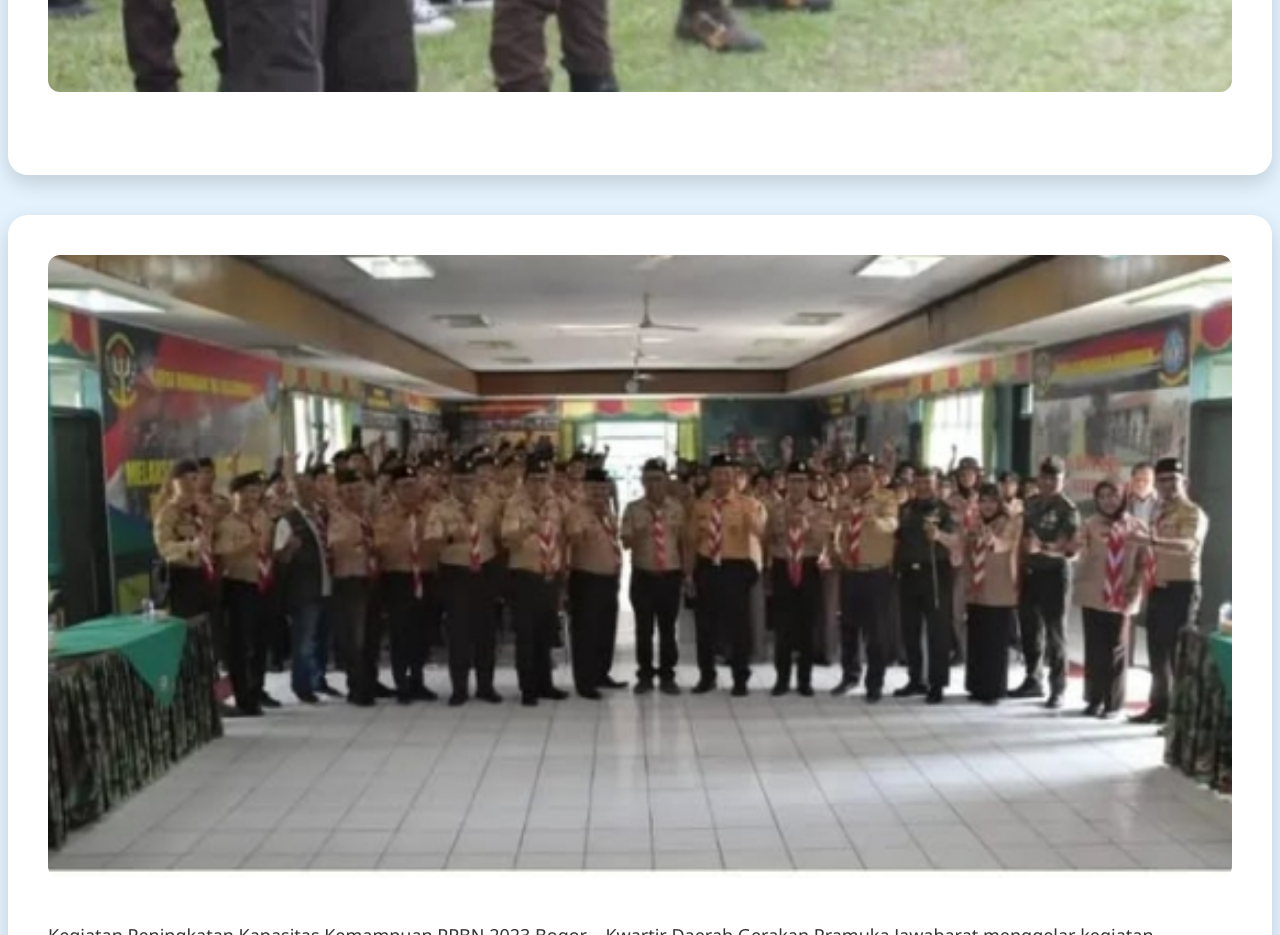
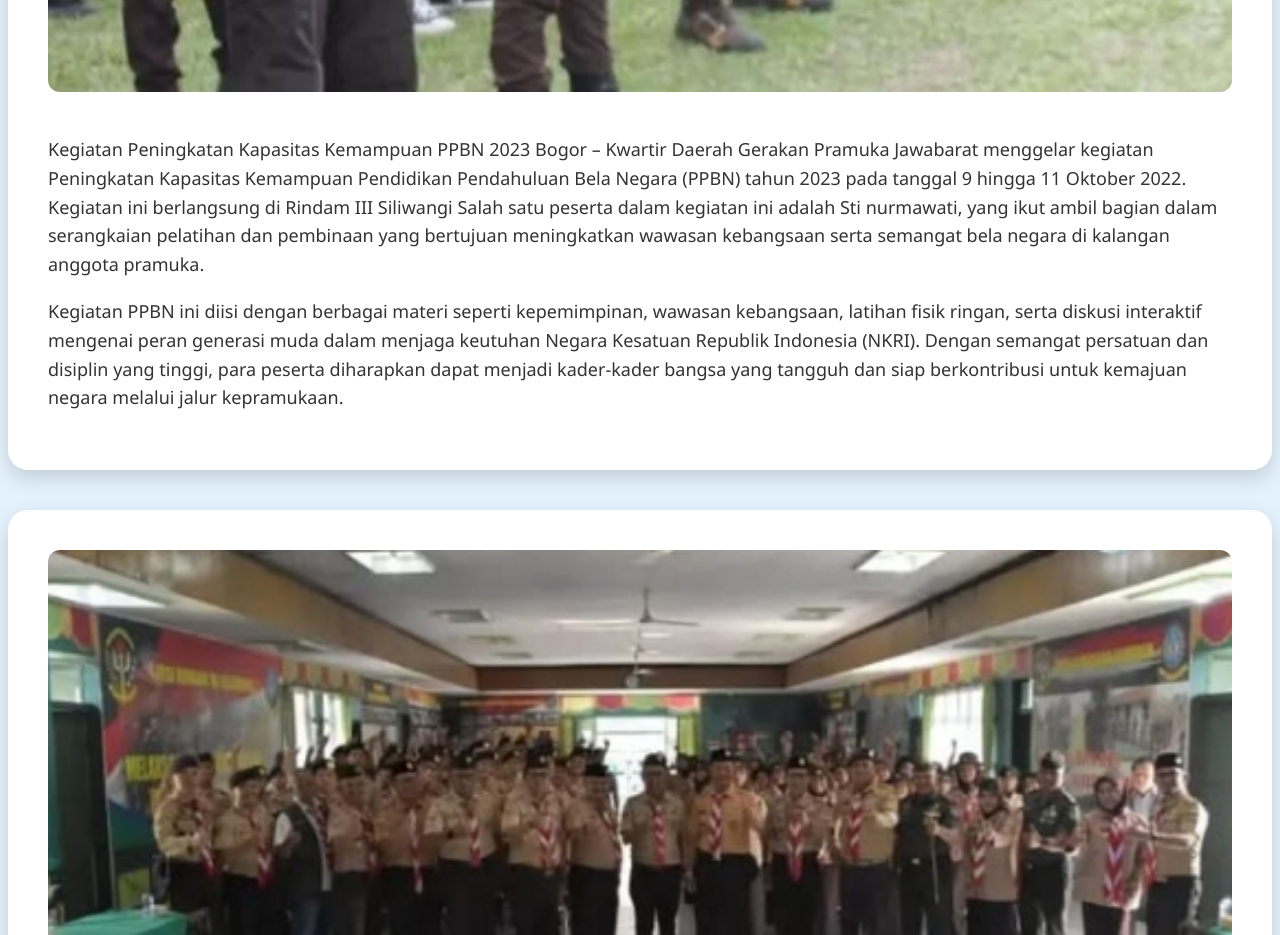
Before and after one commit to awaa16/Dkrbabakanmadang.com, a plain HTML site: page index.html in a window 1280 px wide. Shown: the part 10660-11595 px from the top of the page. Drawn offline with Linux system fonts and the light colour scheme.

Commit message:
update index.html

```diff
--- a/index.html
+++ b/index.html
@@ -214,8 +214,16 @@
   <div class="container">
     <img src="6.png" alt="Foto Kegiatan Pramuka" class="featured-image">
     <div class="content">
-      <p></p>
-      <p></p>
+      <p>Kegiatan Peningkatan Kapasitas Kemampuan PPBN 2023
+
+        Bogor – Kwartir Daerah Gerakan Pramuka Jawabarat menggelar kegiatan Peningkatan Kapasitas Kemampuan Pendidikan Pendahuluan Bela Negara (PPBN) tahun 2023 pada tanggal 9 hingga 11 Oktober 2022. Kegiatan ini berlangsung di Rindam III Siliwangi
+
+        Salah satu peserta dalam kegiatan ini adalah Sti nurmawati, yang ikut ambil bagian dalam serangkaian pelatihan dan pembinaan yang bertujuan meningkatkan wawasan kebangsaan serta semangat bela negara di kalangan anggota pramuka.
+
+      </p>
+      <p>Kegiatan PPBN ini diisi dengan berbagai materi seperti kepemimpinan, wawasan kebangsaan, latihan fisik ringan, serta diskusi interaktif mengenai peran generasi muda dalam menjaga keutuhan Negara Kesatuan Republik Indonesia (NKRI).
+
+        Dengan semangat persatuan dan disiplin yang tinggi, para peserta diharapkan dapat menjadi kader-kader bangsa yang tangguh dan siap berkontribusi untuk kemajuan negara melalui jalur kepramukaan.</p>
     </div>
   </div>
 
```
